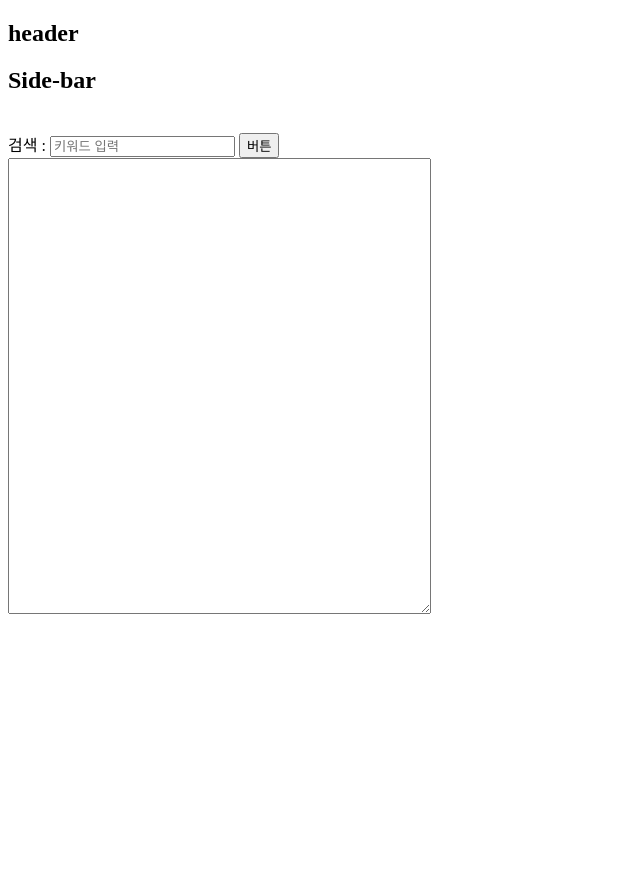
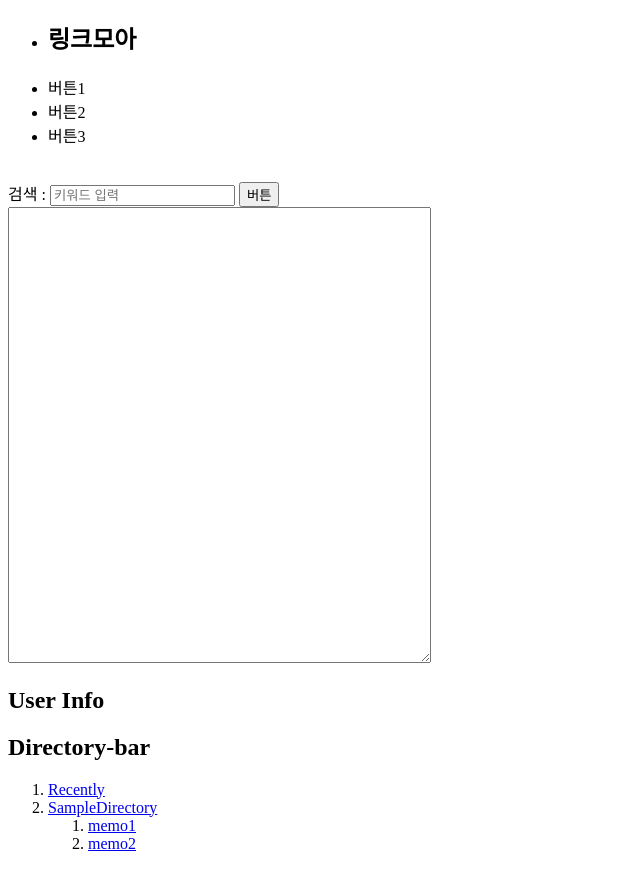
Before and after one commit to lee-garden/linkmoa, a Django app: page / in a window 1280 px wide. Shown: the whole page, without its empty margins (0-640 px from the left). Before the commit the page ends 614 px from the top, so only its background shows below. Run offline with Django 3.2, Linux system fonts and the light colour scheme; data that the repository does not hold is empty.

Commit message:
Make directory-bar
Make directory-bar using css dropdown
First, make recently directory

```diff
--- a/testapp/templates/index.html
+++ b/testapp/templates/index.html
@@ -5,15 +5,25 @@
     <meta name="viewport" content="width=device-width, initial-scale=1.0">
     <meta http-equiv="X-UA-Compatible" content="ie=edge">
     <link href="../../static/css/default.css" rel="stylesheet">
-    <title>Document</title>
+    <title>링 크 모 아</title>
 </head>
 <body>
     <div class="container">
         <header class="main-header">
-            <h2>header</h2>
+                <ul class="header-ul">
+                    <li class="header-li1"><h2>링크모아</h2></li>
+                    <li class="header-li2">버튼1</li>
+                    <li class="header-li3">버튼2</li>
+                    <li class="header-li4">버튼3</li>
+                </ul>
         </header>
-        <div class="side-bar">
-            <h2>Side-bar</h2>
+        <div class="items">
+            {% for memo in memos.all %}
+                <div class = "dashboard">
+                    <h2>'<a href="#">{{memo.keyword}}</a>'를 포함하는 URL List</h2>
+                    <p>{{memo.urls}}</p>
+                </div>
+            {% endfor %}
         </div>
         <div class="search-bar">
             <form method="POST" action ="{% url 'make_memo' %}">
@@ -26,13 +36,34 @@
                 <textarea id="urlList" wrap="off" cols="50" rows="30" name='url' ></textarea>
             </form>
         </div>
-        <div class="items">
-            {% for memo in memos.all %}
-                <div class = "memolist">
-                    <h2>'<a href="#">{{memo.keyword}}</a>'를 포함하는 URL List</h2>
-                    <p>{{memo.urls}}</p>
-                </div>
-            {% endfor %}
+        <div class="side-bar">
+            <div id = "user-info">
+                <h2>User Info</h2>
+            </div>
+
+            <div id = "directory-bar">
+                <h2>Directory-bar</h2>
+                <nav class="directoryNav" role="navigation">
+                    <ol class="directory-container">
+                        <li class="directory"><a href="#">Recently</a>
+                            <ol class="memolist">
+                                {% for memo in memos.all %}
+                                    {% if memo.directory == 'recently' %}
+                                        <li class="memolink"><a href="#">{{memo.keyword}}</a></li>
+                                    {% endif %}
+                                {% endfor %}
+                            </ol>
+                        </li>
+                        <li class="directory"><a href="#">SampleDirectory</a>
+                            <ol class="memolist">
+                                <li class="memolink"><a href="#">memo1</a></li>
+                                <li class="memolink"><a href="#">memo2</a></li>
+                            </ol>
+                        </li>
+                    </ol>
+                </nav>
+            </div>
+
         </div>
     </div>
 </body>
```
Also changed, not shown: testapp/static/css/default.css (+83 -11 lines).
